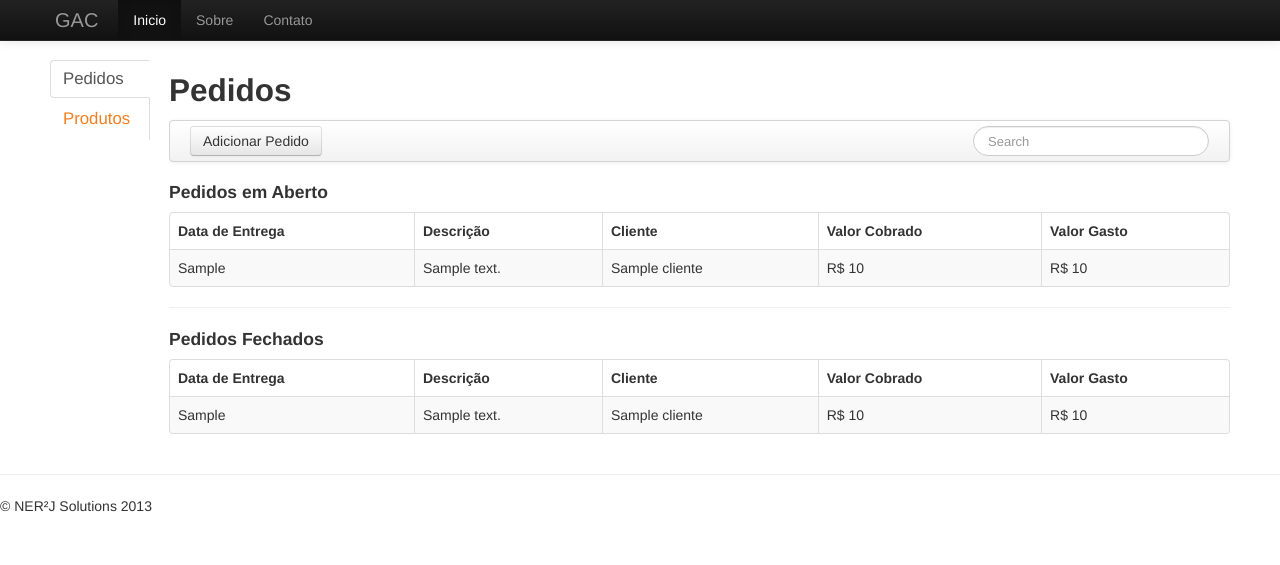
After one commit to nicysneiros/gac, a Django app: template templates/pedidos.html in a window 1280 px wide. The commit adds this page. Shown: the top 565 px of the page. Run offline with Django 3.2, Linux system fonts and the light colour scheme; the template is opened without the code that fills it: most values are stand-ins (such as "Sample title", 1, 10 or a date in 2020); some libraries are stand-ins or nearby versions.

Commit message:
Implementacao do preenchimento das tabelas da pagina de Pedidos

```diff
--- a/atelier/urls.py
+++ b/atelier/urls.py
@@ -11,6 +11,7 @@ urlpatterns = patterns('',
 
     url(r'^sematrito/$', 'core.views.index'),
     url(r'^sematrito/bootstrap/$', 'core.views.insertClient'),
+    url(r'^pedidos/$', 'core.views.pedidos'),
     # Uncomment the admin/doc line below to enable admin documentation:
     # url(r'^admin/doc/', include('django.contrib.admindocs.urls')),
 
--- a/templates/cliente.html
+++ b/templates/cliente.html
@@ -47,13 +47,13 @@
     <div class="tabbable tabs-left" style="padding-left:50px;">
       <ul class="nav nav-tabs">
         <li class="active">
-          <a href="#" data-toggle="tab">Clientes</a>
+          <a href="../templates/cliente.html#" data-toggle="tab">Clientes</a>
         </li>
         <li>
-          <a href="#" data-toggle="tab">Serviços</a>
+          <a href="../templates/servico.html#" data-toggle="tab">Serviços</a>
         </li>
         <li>
-          <a href="#" data-toggle="tab">Portfólio</a>
+          <a href="../templates/portfolio.html#" data-toggle="tab">Portfólio</a>
         </li>
       </ul>
       <!-- Example row of columns -->
--- a/templates/home_admin.htm
+++ b/templates/home_admin.htm
@@ -65,19 +65,19 @@
           <img src="../static/img/home_admin/clientes.jpg" class="img-rounded">
           <h2>Clientes</h2>
           <p>Donec id elit non mi porta gravida at eget metus. Fusce dapibus, tellus ac cursus commodo, tortor mauris condimentum nibh, ut fermentum massa justo sit amet risus. Etiam porta sem malesuada magna mollis euismod. Donec sed odio dui. </p>
-          <p><a class="btn" href="http://twitter.github.io/bootstrap/examples/hero.html#">View details »</a></p>
+          <p><a class="btn" href="../templates/cliente.html#">Ver Mais »</a></p>
         </div>
         <div class="span4" style="float:left;" align="center">
           <img src="../static/img/home_admin/servico.jpg" class="img-rounded">
           <h2>Serviços</h2>
           <p>Donec id elit non mi porta gravida at eget metus. Fusce dapibus, tellus ac cursus commodo, tortor mauris condimentum nibh, ut fermentum massa justo sit amet risus. Etiam porta sem malesuada magna mollis euismod. Donec sed odio dui. </p>
-          <p><a class="btn" href="http://twitter.github.io/bootstrap/examples/hero.html#">View details »</a></p>
+          <p><a class="btn" href="../templates/servico.html#">Ver Mais »</a></p>
        </div>
         <div class="span4" style="float:left;" align="center">
           <img src="../static/img/home_admin/portfolio.jpg" class="img-rounded">
           <h2>Portfólio</h2>
           <p>Donec sed odio dui. Cras justo odio, dapibus ac facilisis in, egestas eget quam. Vestibulum id ligula porta felis euismod semper. Fusce dapibus, tellus ac cursus commodo, tortor mauris condimentum nibh, ut fermentum massa justo sit amet risus.</p>
-          <p><a class="btn" href="http://twitter.github.io/bootstrap/examples/hero.html#">View details »</a></p>
+          <p><a class="btn" href="../templates/portfolio.html#">Ver Mais »</a></p>
         </div>
       </div>
 
--- /dev/null
+++ b/templates/pedidos.html
@@ -0,0 +1,149 @@
+<!DOCTYPE html>
+<!-- saved from url=(0053)http://twitter.github.io/bootstrap/examples/hero.html -->
+<html lang="en"><head><meta http-equiv="Content-Type" content="text/html; charset=UTF-8">
+    <meta charset="utf-8">
+    <title>GAC</title>
+    <meta name="viewport" content="width=device-width, initial-scale=1.0">
+    <meta name="description" content="">
+    <meta name="author" content="">
+
+    <!-- Le styles -->
+    <link href="../static/css/bootstrap.css" rel="stylesheet">
+    <style type="text/css">
+      body {
+        padding-top: 60px;
+        padding-bottom: 40px;
+      }
+    </style>
+    <link href="../static/css/bootstrap-responsive.css" rel="stylesheet">
+
+    <!-- Fav and touch icons -->
+    <link rel="shortcut icon" href="../static/img/favicon.ico">
+
+  </head>
+
+  <body>
+
+    <div class="navbar navbar-inverse navbar-fixed-top">
+      <div class="navbar-inner">
+        <div class="container">
+          <button type="button" class="btn btn-navbar" data-toggle="collapse" data-target=".nav-collapse">
+            <span class="icon-bar"></span>
+            <span class="icon-bar"></span>
+            <span class="icon-bar"></span>
+          </button>
+          <a class="brand" href="#">GAC</a>
+          <div class="nav-collapse collapse">
+            <ul class="nav">
+              <li class="active"><a href="#">Inicio</a></li>
+              <li><a href="#">Sobre</a></li>
+              <li><a href="#">Contato</a></li>
+            </ul>
+          </div><!--/.nav-collapse -->
+        </div>
+      </div>
+    </div>
+
+    <div class="tabbable tabs-left" style="padding-left:50px;">
+      <ul class="nav nav-tabs">
+        <li class="active">
+          <a href="../templates/pedidos.html#" data-toggle="tab">Pedidos</a>
+        </li>
+        <li>
+          <a href="../templates/servico.html#" data-toggle="tab">Produtos</a>
+        </li>
+      </ul>
+      <!-- Example row of columns -->
+      <div class="tab-content" style="padding-right:50px;">
+        <h2>Pedidos</h2>
+        <div align = "center">
+          <!-- Barra Inicial -->
+           <div class="navbar">
+              <div class="navbar-inner">
+                <div class="container">
+                  <!-- .btn-navbar is used as the toggle for collapsed navbar content -->
+                  <a class="btn btn-navbar" data-toggle="collapse" data-target=".nav-collapse"></a>
+                  <!-- Everything you want hidden at 940px or less, place within here -->
+                  <div class="nav-collapse collapse">
+                    <!-- .nav, .navbar-search, .navbar-form, etc -->
+                    <button class="btn pull-left">Adicionar Pedido</button>
+
+                    <form class="navbar-search pull-right">
+                      <input type="text" class="search-query" placeholder="Search">
+                    </form>
+                  </div>
+                </div>
+              </div>
+            </div> <!--Fim da Barra Inicial-->
+          <!--Tabela de Pedidos em aberto-->
+          <div>
+            <h4 align="left">Pedidos em Aberto</h4>
+            <table class="table table-striped table-bordered table-hover">
+              <thead>
+                <tr>
+                  <th>Data de Entrega</th>
+                  <th>Descrição</th>
+                  <th>Cliente</th>
+                  <th>Valor Cobrado</th>
+                  <th>Valor Gasto</th>
+                </tr>
+              </thead>
+              <tbody>
+                {% for pedidoAberto in pedidoAbertoList %}
+                  <tr>
+                    <td>{{ pedidoAberto.dataEntrega }}</td>
+                    <td>{{ pedidoAberto.descricao }}</td>
+                    <td>{{ pedidoAberto.cliente }}</td>
+                    <td>R$ {{ pedidoAberto.valorCobrado }}</td>
+                    <td>R$ {{ pedidoAberto.valorGasto }}</td>
+                  </tr>
+                {% endfor %}
+              </tbody>
+            </table>
+          </div> <!--Fim da Tabela de Pedidos em Aberto-->
+          <!--Tabela de Pedidos Fechados-->
+          <hr>
+          <div>
+            <h4 align="left">Pedidos Fechados</h4>
+            <table class="table table-striped table-bordered table-hover">
+              <thead>
+                <tr>
+                  <th>Data de Entrega</th>
+                  <th>Descrição</th>
+                  <th>Cliente</th>
+                  <th>Valor Cobrado</th>
+                  <th>Valor Gasto</th>
+                </tr>
+              </thead>
+              <tbody>
+                {% for pedidoFechado in pedidoFechadoList %}
+                <tr>
+                  <td>{{ pedidoFechado.dataEntrega }}</td>
+                  <td>{{ pedidoFechado.descricao }}</td>
+                  <td>{{ pedidoFechado.cliente }}</td>
+                  <td>R$ {{ pedidoFechado.valorCobrado }}</td>
+                  <td>R$ {{ pedidoFechado.valorGasto }}</td>
+                </tr>
+                {% endfor %}
+              </tbody>
+            </table>
+          </div> <!--Fim da Tabela de Pedidos Fechados-->
+        </div>
+      </div>
+    </div> <!-- /container -->
+
+    <div>
+      <hr>
+
+      <footer>
+        <p>© NER²J Solutions 2013</p>
+      </footer>
+    </div>
+
+    <!-- Le javascript
+    ================================================== -->
+    <!-- Placed at the end of the document so the pages load faster -->
+    <script src="../static/js/jquery.js"></script>
+    <script src="../static/bootstrap.js"></script>
+    <script src="../static/js/bootstrap-editable.js"></script>
+</body></html>
--- a/templates/portfolio.html
+++ b/templates/portfolio.html
@@ -47,13 +47,13 @@
     <div class="tabbable tabs-left" style="padding-left:50px;">
       <ul class="nav nav-tabs">
         <li>
-          <a href="#" data-toggle="tab">Clientes</a>
+          <a href="../templates/cliente.html#" data-toggle="tab">Clientes</a>
         </li>
         <li>
-          <a href="#" data-toggle="tab">Serviços</a>
+          <a href="../templates/servico.html#" data-toggle="tab">Serviços</a>
         </li>
         <li class="active">
-          <a href="#" data-toggle="tab">Portfólio</a>
+          <a href="../templates/portfolio.html#" data-toggle="tab">Portfólio</a>
         </li>
       </ul>
       <!-- Example row of columns -->
--- a/templates/servico.html
+++ b/templates/servico.html
@@ -47,13 +47,13 @@
     <div class="tabbable tabs-left" style="padding-left:50px;">
       <ul class="nav nav-tabs">
         <li>
-          <a href="#" data-toggle="tab">Clientes</a>
+          <a href="../templates/cliente.html#" data-toggle="tab">Clientes</a>
         </li>
         <li class="active">
-          <a href="#" data-toggle="tab">Serviços</a>
+          <a href="../templates/servico.html#" data-toggle="tab">Serviços</a>
         </li>
         <li>
-          <a href="#" data-toggle="tab">Portfólio</a>
+          <a href="../templates/portfolio.html#" data-toggle="tab">Portfólio</a>
         </li>
       </ul>
       <!-- Example row of columns -->
```
Also changed, not shown: core/views.py (+39 -0 lines), core/migrations/0001_initial.py (deleted), core/migrations/__init__.py (deleted), 7 other files.
